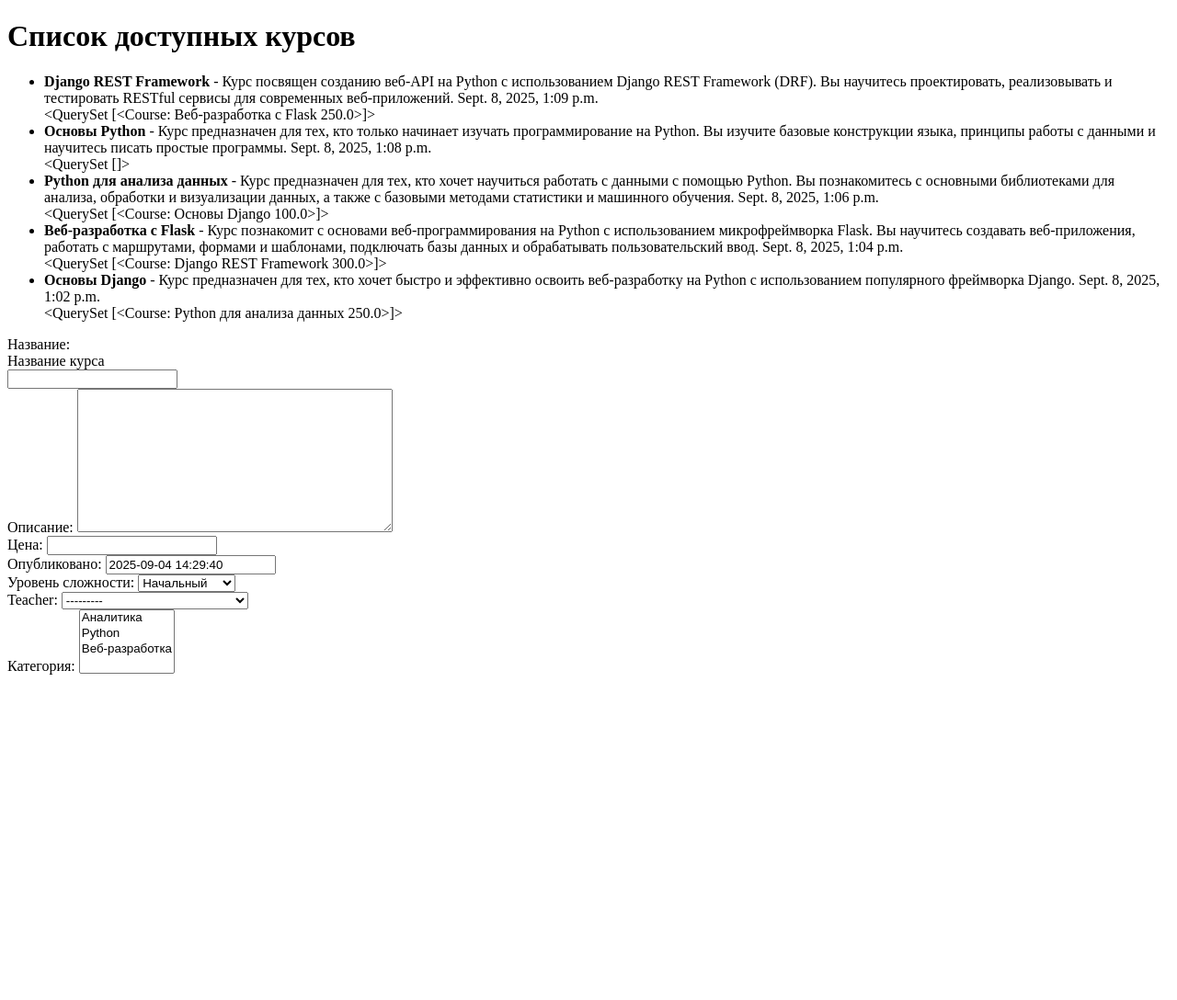
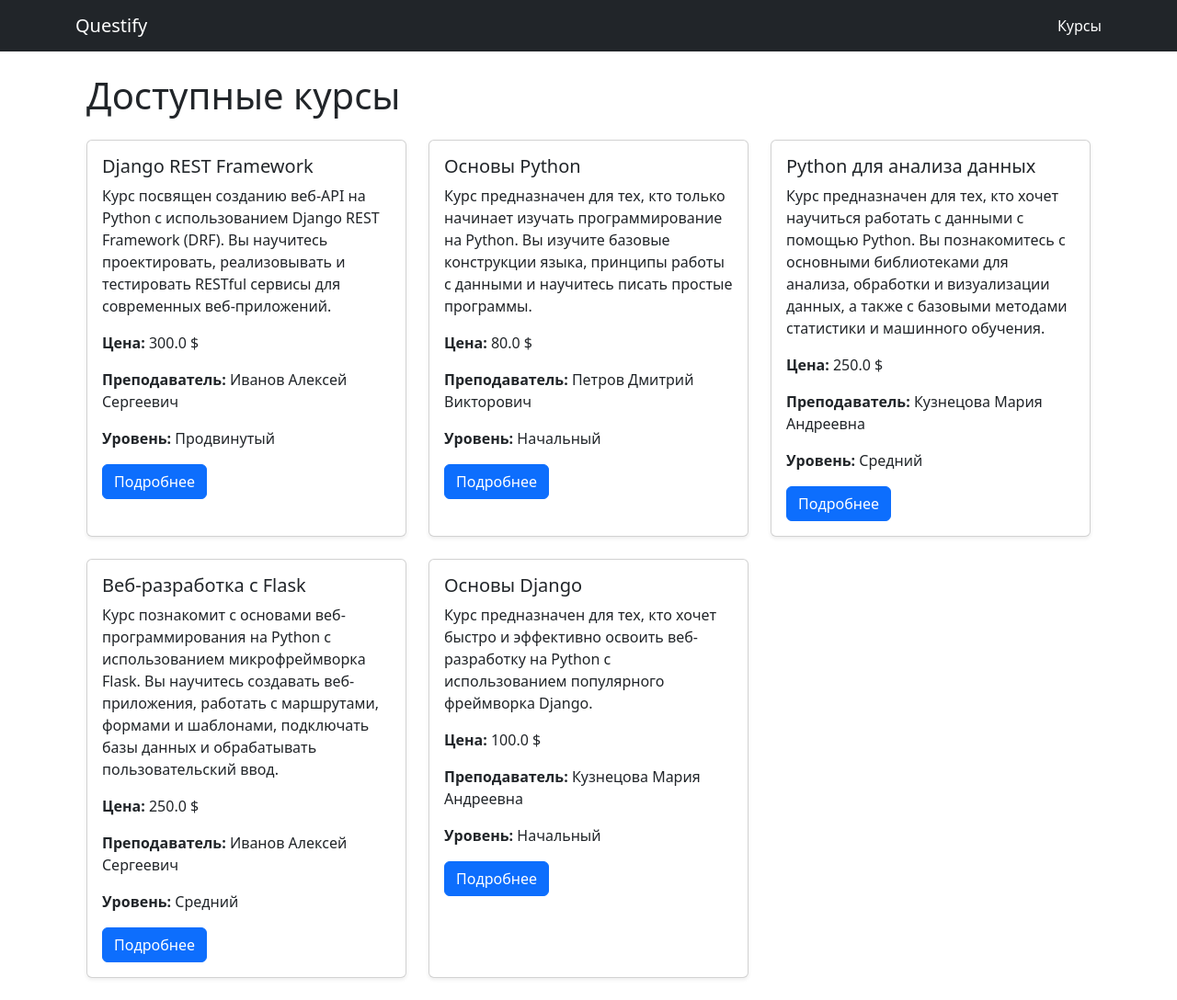
Before and after one commit to KozinetsJane/Questify, a Django app: page /course/ in a window 1280 px wide. Shown: the whole page at 92% size. Before the commit the page ends 734 px from the top, so only its background shows below. Run offline with Django 5.2, Linux system fonts and the light colour scheme; data comes from the database, SQL or seed files in the repository.

Commit message:
second page

```diff
--- a/Questify1/course/templates/course/course_list.html
+++ b/Questify1/course/templates/course/course_list.html
@@ -6,14 +6,34 @@
         <title>Список доступных курсов</title>
     </head>
     <body>
-        <h1>Список доступных курсов</h1>
-        <ul>
-            {% for course in course %}
-            <li><strong>{{ course.title }}</strong> - {{course.description}} {{ course.published }}</li>
-            {{ course.same_teacher_course }}
-            {% endfor %}
-        </ul>
+        {% extends "base.html" %}
 
+{% block content %}
+<div class="container">
+    <h1 class="my-4">Доступные курсы</h1>
+
+    <div class="row">
+        {% for course in courses %}
+            <div class="col-md-4 mb-4">
+                <div class="card h-100 shadow-sm">
+                    <div class="card-body">
+                        <h5 class="card-title">{{ course.title }}</h5>
+                        <p class="card-text">
+                            {{ course.description|truncatewords:50 }}
+                        </p>
+                        <p><strong>Цена:</strong> {{ course.price }} $</p>
+                        <p><strong>Преподаватель:</strong> {{ course.teacher }}</p>
+                        <p><strong>Уровень:</strong> {{ course.get_level_display }}</p>
+                        <a href="#" class="btn btn-primary">Подробнее</a>
+                    </div>
+                </div>
+            </div>
+        {% empty %}
+            <p>Курсы пока не добавлены.</p>
+        {% endfor %}
+    </div>
+</div>
+{% endblock %}
         {{ form }}
 
     </body>
--- a/Questify1/course/urls.py
+++ b/Questify1/course/urls.py
@@ -1,6 +1,6 @@
 from django.urls import path
-from . import views
+from .views import CourseListView
 
 urlpatterns = [
-    path('', views.course_list, name='course_list'),
+    path('', CourseListView.as_view(), name='course_list'),
 ]
--- a/Questify1/course/views.py
+++ b/Questify1/course/views.py
@@ -1,6 +1,15 @@
 from django.shortcuts import render
+from django.views.generic import ListView
 from .models import Course
 from .forms import CourseForm
+
+
+class CourseListView(ListView):
+    model = Course
+    template_name = 'course/course_list.html'
+    context_object_name = 'courses'
+    ordering = ['-published']
+    paginate_by = 10
 
 
 def course_list(request):
--- /dev/null
+++ b/Questify1/templates/base.html
@@ -0,0 +1,23 @@
+<!DOCTYPE html>
+<html lang="ru">
+<head>
+    <meta charset="UTF-8">
+    <title>Questify</title>
+    <link href="https://cdn.jsdelivr.net/npm/bootstrap@5.3.0/dist/css/bootstrap.min.css" rel="stylesheet">
+</head>
+<body>
+    <nav class="navbar navbar-expand-lg navbar-dark bg-dark mb-4">
+        <div class="container">
+            <a class="navbar-brand" href="/">Questify</a>
+            <div>
+                <a class="nav-link text-white" href="{% url 'course_list' %}">Курсы</a>
+            </div>
+        </div>
+    </nav>
+
+    <div class="container">
+        {% block content %}
+        {% endblock %}
+    </div>
+</body>
+</html>
```
Also changed, not shown: Questify1/templates/home.html (+72 -22 lines).
